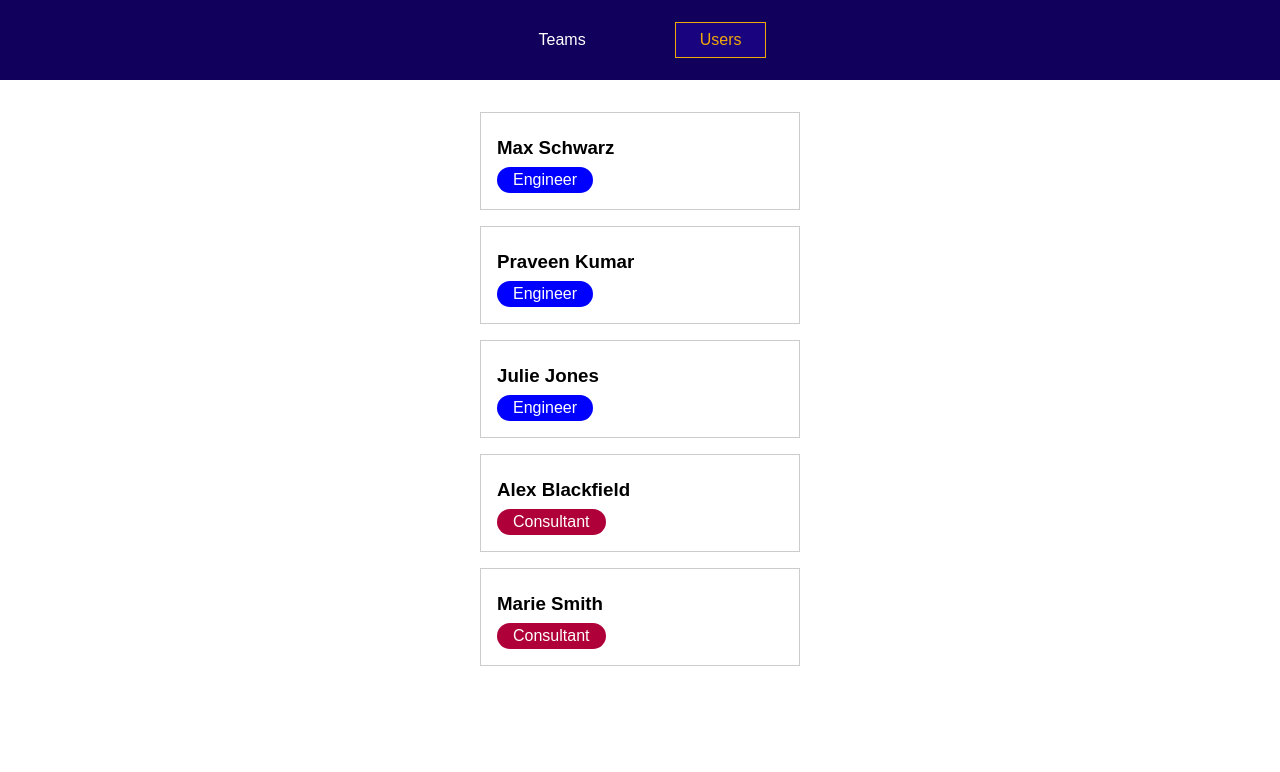
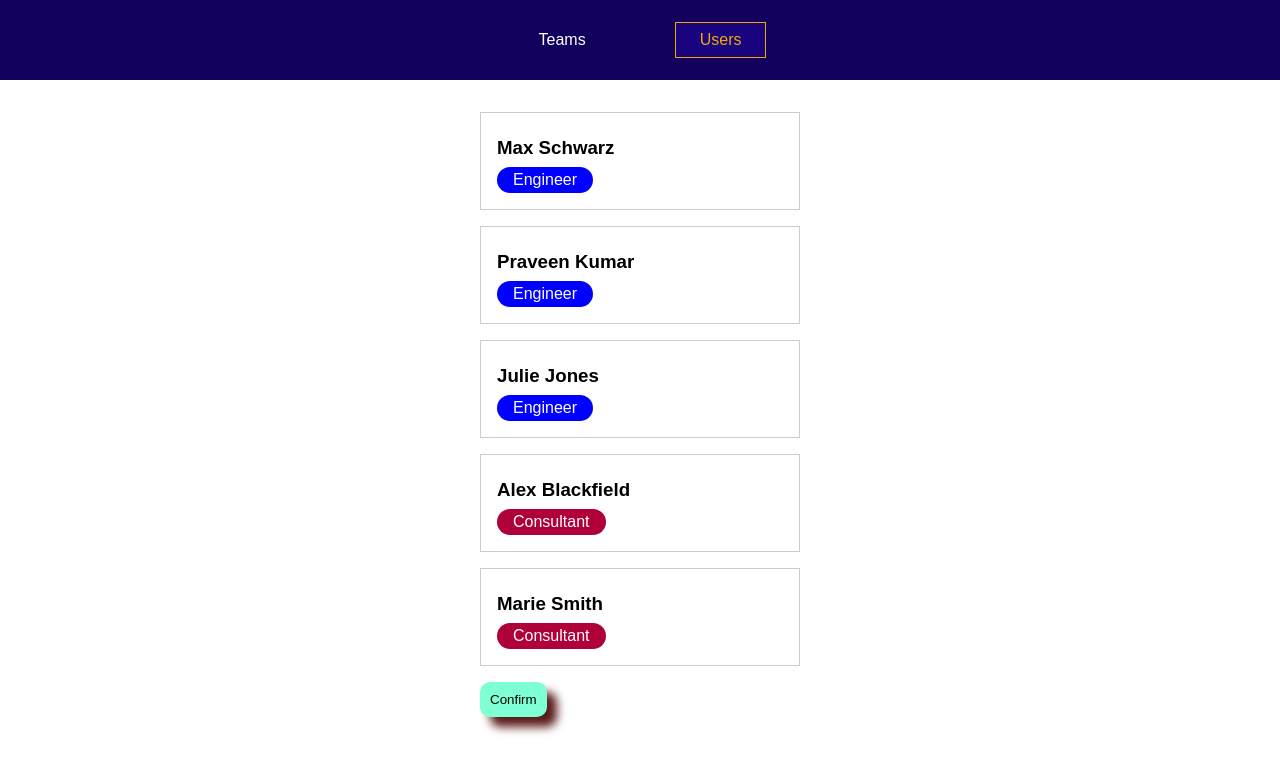
Before and after one commit to NoorMohammadTalukder/Route-in-VUE, a Vue app: page /users in a window 1280 px wide. Shown: the top 772 px of the page. Built offline with nearby package versions, Linux system fonts and the light colour scheme.

Commit message:
programatic route

```diff
--- a/src/components/users/UsersList.vue
+++ b/src/components/users/UsersList.vue
@@ -1,7 +1,10 @@
 <template>
+
   <ul>
     <user-item v-for="user in users" :key="user.id" :name="user.fullName" :role="user.role"></user-item>
+    <button @click="confirm">Confirm</button>
   </ul>
+
 </template>
 
 <script>
@@ -12,6 +15,11 @@ export default {
     UserItem,
   },
   inject: ['users'],
+  methods:{
+    confirm(){
+      this.$router.push('/teams');
+    }
+  }
 };
 </script>
 
@@ -22,4 +30,14 @@ ul {
   max-width: 20rem;
   padding: 0;
 }
+button{
+  background-color: aquamarine;
+  border: 0px;
+  padding: 10px;
+  border-radius: 10px;
+  box-shadow: 10px 10px 10px rgb(90, 26, 26);
+}
+button:hover{
+  background-color: rgba(14, 80, 18, 0.521);
+}
 </style>
```
